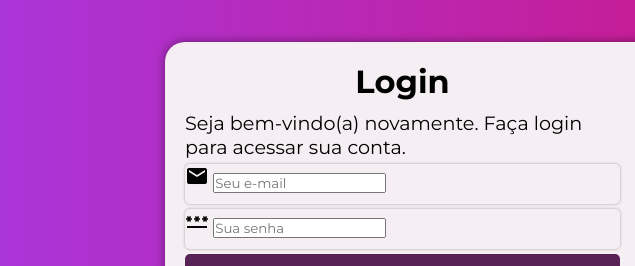
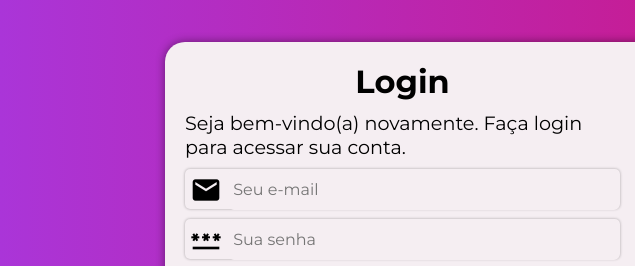
Before and after one commit to AllexMachado/projeto-tela-de-login, a plain HTML site: page index.html in a window 1280 px wide. Shown: the part 108-374 px from the top of the page, 0-635 px from the left. Drawn offline with Linux system fonts and the light colour scheme.

Commit message:
Retoques finais

```diff
--- a/estilos/media-query.css
+++ b/estilos/media-query.css
@@ -3,6 +3,7 @@
 @media screen and (min-width: 768px) and (max-width: 992px) {
     section#login {
         width: 80vw;
+        height: 290px;
     }
 
     section#login > div#imagem {
--- a/estilos/style.css
+++ b/estilos/style.css
@@ -73,7 +73,7 @@ form > div.campo {
     display: block;
     width: 100%;
     height: 40px;
-    margin: 5px 0px;
+    margin: 10px 0px;
 
     background-color: #f5eef2;
     border-radius: 5px;
@@ -82,6 +82,21 @@ form > div.campo {
 
 div.campo > label {
     display: none;
+}
+div.campo > span {
+    font-size: 2em;
+    width: 40px;
+    padding: 5px;
+}
+div.campo > input {
+    background-color: #f5eef2;
+    font-size: 1em;
+    width: calc(100% - 45px);
+    height: 100%;
+    transform: translateY(-11px);
+    border: none;
+    border-radius: 5px;
+    padding: 4px;
 }
 
 form > input[type=submit] {
```
